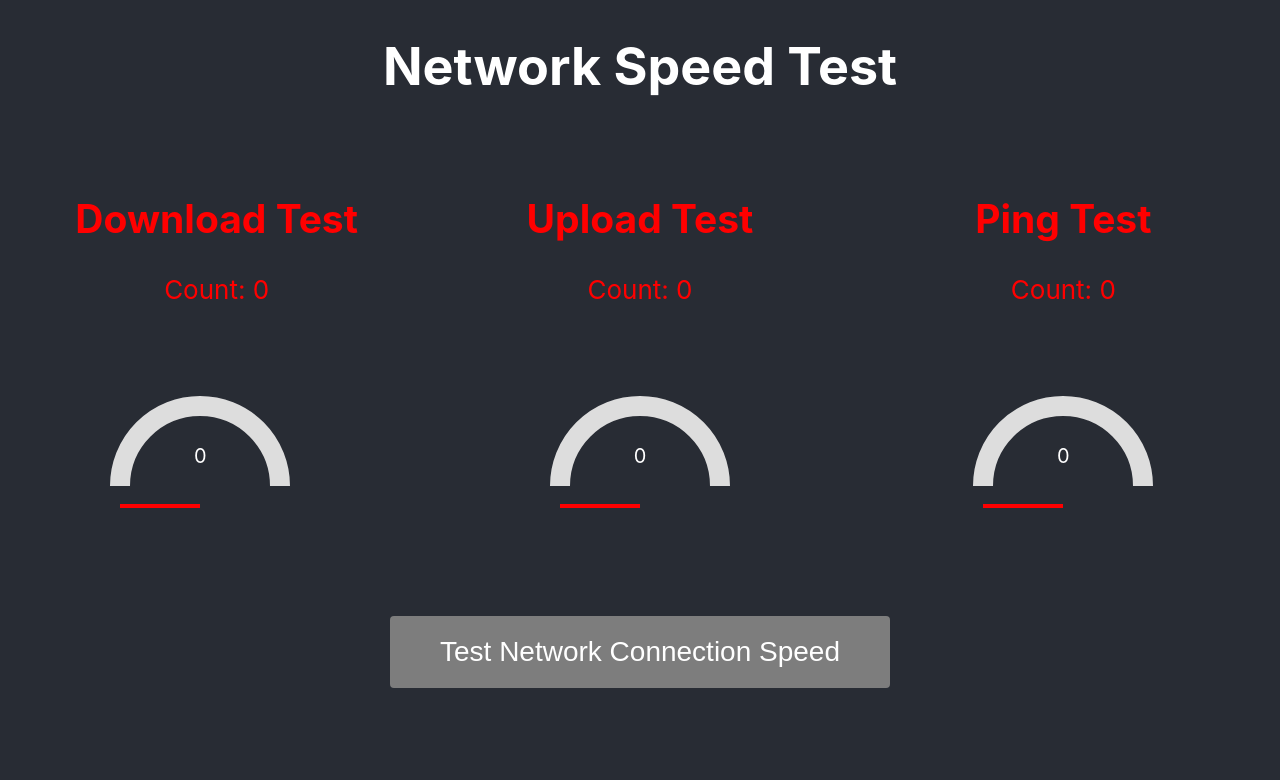
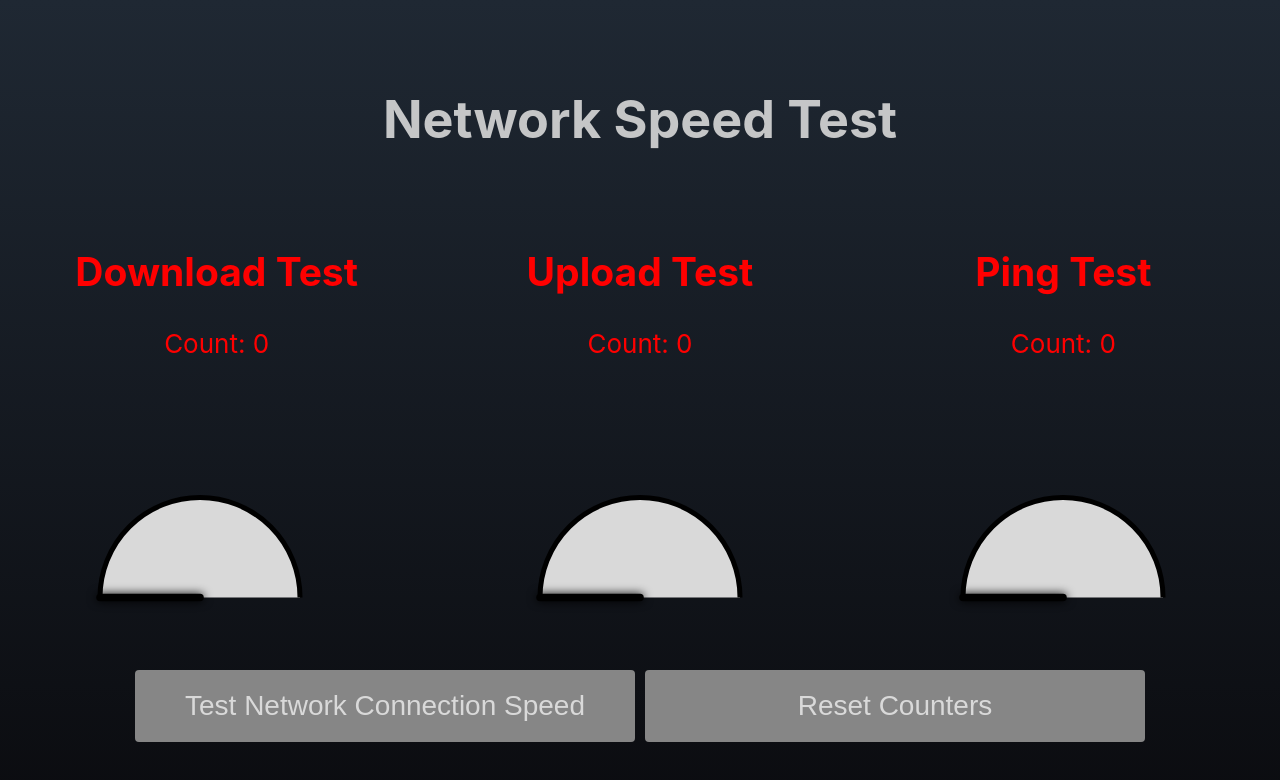
Before and after one commit to KieronRoberts/NetworkSpeedTest, a React (Create React App) app in the folder network_speed_test/: page / in a window 1280 px wide. Shown: the top 780 px of the page. Built offline with nearby package versions, Linux system fonts and the light colour scheme.

Commit message:
UX/UI Updates
UX/UI Updates including changes to the Speedo's design, the colour of the count text now changes on the based on the number produced and a reset button has been added.

```diff
--- a/network_speed_test/src/App.css
+++ b/network_speed_test/src/App.css
@@ -14,29 +14,29 @@
 }
 
 .App-header {
-  background-color: #282c34;
   min-height: flex;
   display: flex;
   flex-direction: column;
   align-items: center;
   justify-content: center;
   font-size: calc(10px + 2vmin);
-  color: white;
+  color: #C5c6c7;
 }
 
 .App-link {
   color: #61dafb;
 }
 
-body{
-  background-color: #282c34;
-  min-height: flex;
+body {
+  /* background-color: #0b0c10; */
+  background-image: linear-gradient(to bottom, #1f2833, #0b0c10);
+  min-height: 100vh; /* Adjusted from 'flex' */
   display: flex;
   flex-direction: column;
   align-items: center;
   justify-content: center;
   font-size: calc(10px + 2vmin);
-  color: white;
+  color: #D9D9D9;
 }
 
 .grid-container {
@@ -68,9 +68,9 @@ body{
 .button {
   display: inline-block;
   border-radius: 4px;
-  background-color: #7d7d7d;
+  background-color: #868686;
   border: none;
-  color: #FFFFFF;
+  color: #D9D9D9;
   text-align: center;
   font-size: 28px;
   padding: 20px;
--- a/network_speed_test/src/App.js
+++ b/network_speed_test/src/App.js
@@ -1,4 +1,3 @@
-// App.js
 import React, { useState } from 'react';
 import './App.css';
 import Speedometer from './Speedo'; // Import Speedometer component
@@ -8,12 +7,35 @@ function App() {
   const [isTesting, setIsTesting] = useState(false);
   const [counts, setCounts] = useState({ download: 0, upload: 0, ping: 0 });
   const [completedTests, setCompletedTests] = useState({ download: false, upload: false, ping: false });
-  const [testKey, setTestKey] = useState({ download: 0, upload: 0, ping: 0 }); // Add keys to force re-mount
+  const [testKey, setTestKey] = useState({ download: 0, upload: 0, ping: 0 }); // Keys to force re-mount
+  const [color, setColor] = useState('black'); // Default color for counts
 
+  // Function to start the tests
   const startTest = () => {
     setIsTesting(true); // Start the test
     setCompletedTests({ download: false, upload: false, ping: false }); // Reset all completion statuses
     setTestKey({ download: Math.random(), upload: Math.random(), ping: Math.random() }); // Change keys to force re-mount
+  };
+
+  // Function to restart the tests
+  const restartTests = () => {
+    setIsTesting(false); // Stop the tests
+    // Delay the start of the test to ensure the stopping has taken effect
+    setTimeout(() => {
+      setCounts({ download: 0, upload: 0, ping: 0 }); // Reset counts
+      setCompletedTests({ download: false, upload: false, ping: false }); // Reset completion statuses
+      setTestKey({ download: Math.random(), upload: Math.random(), ping: Math.random() }); // Change keys to force re-mount
+      setIsTesting(true); // Start the tests again
+    }, 100); // Delay to ensure any ongoing tests are stopped
+  };
+
+  // Function to handle reset
+  const handleReset = () => {
+    setCounts({ download: 0, upload: 0, ping: 0 }); // Reset counts
+    setCompletedTests({ download: false, upload: false, ping: false }); // Reset completion statuses
+    // Change color to a new random color
+    const newColor = '#' + Math.floor(Math.random()*16777215).toString(16);
+    setColor(newColor);
   };
 
   const handleTestComplete = (testType) => {
@@ -44,6 +66,7 @@ function App() {
                     isTesting={isTesting}
                     onComplete={() => handleTestComplete('download')}
                     onCountChange={(newCount, isComplete) => handleCountChange('download', newCount, isComplete)}
+                    color={color} // Pass color prop to Count component
                   />
                 </div>
                 <div className="Speedometer">
@@ -62,6 +85,7 @@ function App() {
                     isTesting={isTesting}
                     onComplete={() => handleTestComplete('upload')}
                     onCountChange={(newCount, isComplete) => handleCountChange('upload', newCount, isComplete)}
+                    color={color} // Pass color prop to Count component
                   />
                 </div>
                 <div className="Speedometer">
@@ -80,6 +104,7 @@ function App() {
                     isTesting={isTesting}
                     onComplete={() => handleTestComplete('ping')}
                     onCountChange={(newCount, isComplete) => handleCountChange('ping', newCount, isComplete)}
+                    color={color} // Pass color prop to Count component
                   />
                 </div>
                 <div className="Speedometer">
@@ -93,6 +118,9 @@ function App() {
           <button className="button" style={{ verticalAlign: 'middle' }} onClick={startTest}>
             <span>Test Network Connection Speed</span>
           </button>
+          <button className="button" style={{ verticalAlign: 'middle' }} onClick={handleReset}>
+            <span>Reset Counters</span>
+          </button>
         </div>
       </main>
     </div>
--- a/network_speed_test/src/Count.js
+++ b/network_speed_test/src/Count.js
@@ -1,10 +1,27 @@
-// Count.js
-import React, { useState, useEffect } from 'react';
+import React, { useState, useEffect, useCallback } from 'react';
 
 function Count({ isTesting, onCountChange, onComplete }) {
   const [count, setCount] = useState(0);
   const [completed, setCompleted] = useState(false);
-  const [target, setTarget] = useState(0);
+  const [target, setTarget] = useState(Math.floor(Math.random() * 10) + 1); // Initial target
+
+  const getColor = (value) => {
+    if (value <= 3) return 'red';
+    if (value <= 7) return 'yellow';
+    return 'green';
+  };
+
+  // Function to reset count and completion status without affecting target
+  const resetCounters = useCallback(() => {
+    setCount(0);
+    setCompleted(false);
+  }, []);
+
+  useEffect(() => {
+    if (isTesting) {
+      resetCounters(); // Reset counters when isTesting changes
+    }
+  }, [isTesting, resetCounters]);
 
   useEffect(() => {
     let interval;
@@ -25,17 +42,14 @@ function Count({ isTesting, onCountChange, onComplete }) {
     return () => clearInterval(interval); // Cleanup interval on component unmount
   }, [count, completed, isTesting, target, onComplete, onCountChange]);
 
-  useEffect(() => {
-    if (isTesting) {
-      setCount(0); // Reset count
-      setCompleted(false); // Reset completion status
-      setTarget(Math.floor(Math.random() * 10) + 1); // Set random target between 1 and 10
-    }
-  }, [isTesting]);
-
   return (
     <div>
-      <p className={`Test_Counter ${completed ? 'completed' : 'incomplete'}`}>Count: {count}</p>
+      <p
+        className={`Test_Counter ${completed ? 'completed' : 'incomplete'}`}
+        style={{ color: getColor(count) }}
+      >
+        Count: {count}
+      </p>
       {completed && <p>Test complete</p>}
     </div>
   );
--- a/network_speed_test/src/Speedo.css
+++ b/network_speed_test/src/Speedo.css
@@ -1,8 +1,8 @@
 /* Speedometer.css */
 .speedometer {
   position: relative;
-  width: 200px;
-  height: 200px;
+  width: 300px;
+  height: 300px;
   display: flex;
   justify-content: center;
   align-items: center;
@@ -15,18 +15,22 @@
 }
 
 .speedometer-background {
-  fill: #e0e0e0; /* Light gray background */
+  fill: url(#grad1);
+  /* fill: #D9D9D9; Light gray background */
 }
 
 .speedometer-arc {
-  fill: none;
-  stroke: #ddd;
-  stroke-width: 10;
+  stroke-width: 2;
+  stroke: #000;
 }
 
 .speedometer-indicator {
-  stroke: #f00; /* Color of the indicator */
-  stroke-width: 2;
+  stroke-width: 3;
+  stroke: #000;
+  stroke-linecap: round;
+  filter: drop-shadow(0px 0px 2px #000);
+  transition: x2 1s, y2 1s; /* Smooth transition for the indicator line */
+  transform-origin: 50% 100%;
 }
 
 .speedometer-label {
@@ -36,4 +40,9 @@
   transform: translate(-50%, -50%);
   font-size: 20px;
   text-align: center;
+  color: #D9D9D9;
 }
+
+.speedometer-background {
+  fill: #D9D9D9; /* Background color inside the arc */
+}
--- a/network_speed_test/src/Speedo.js
+++ b/network_speed_test/src/Speedo.js
@@ -1,8 +1,9 @@
-// Speedometer.js
-import React from 'react';
+import React, { useEffect, useState } from 'react';
 import './Speedo.css'; // For additional styling if needed
 
 const Speedometer = ({ value }) => {
+  const [indicatorPosition, setIndicatorPosition] = useState({ x2: 50, y2: 50 });
+
   // Calculate the angle of the indicator based on the count (0-10)
   // 0 value starts at 9 o'clock, 10 value ends at 3 o'clock
   const angle = (value / 10) * 180; // Map count (0-10) to angle (0 to 180 degrees)
@@ -11,24 +12,34 @@ const Speedometer = ({ value }) => {
   const x2 = 50 + 40 * Math.cos(((angle - 180) * Math.PI) / 180); // Adjust for 9 o'clock start
   const y2 = 50 + 40 * Math.sin(((angle - 180) * Math.PI) / 180); // Adjust for 9 o'clock start
 
+
+  useEffect(() => {
+    setIndicatorPosition({ x2, y2 });
+  }, [x2, y2]);
+
   return (
     <div className="speedometer">
       <svg viewBox="0 0 100 50" className="speedometer-svg">
         <path
+          className="speedometer-background"
+          d="M10,50 A40,40 0 0,1 90,50"
+          fill="url(#grad1)"
+        />
+        <path
           className="speedometer-arc"
-          d="M10,40 A40,40 0 0,1 90,40"
+          d="M10,50 A40,40 0 0,1 90,50"
+          fill="none"
+          stroke="black"
+          strokeWidth="2"
         />
         <line
           className="speedometer-indicator"
           x1="50"
           y1="50"
-          x2={x2}
-          y2={y2}
+          x2={indicatorPosition.x2}
+          y2={indicatorPosition.y2}
         />
       </svg>
-      <div className="speedometer-label">
-        {value}
-      </div>
     </div>
   );
 };
--- a/network_speed_test/src/index.js
+++ b/network_speed_test/src/index.js
@@ -12,7 +12,4 @@ root.render(
   </React.StrictMode>
 );
 
-// If you want to start measuring performance in your app, pass a function
-// to log results (for example: reportWebVitals(console.log))
-// or send to an analytics endpoint. Learn more: https://bit.ly/CRA-vitals
 reportWebVitals();
```
